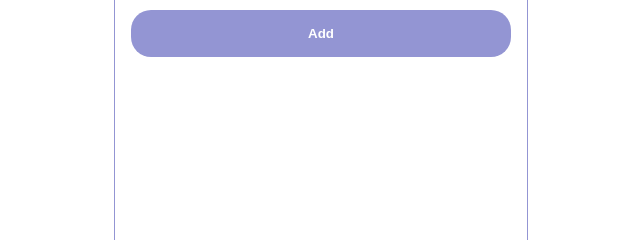
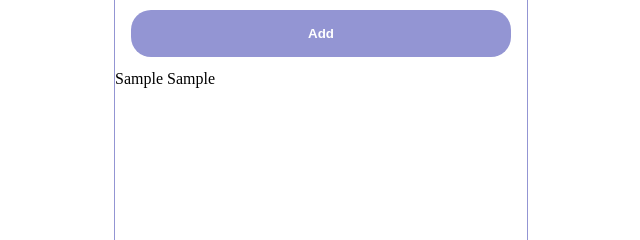
Before and after one commit to uttampun44/typescript-projects, a website: page todoapp/index.html in a window 1280 px wide. Both pictures are taken after typing "Sample", "Sample" into the empty fields and a click on the button "Add". Shown: the part 333-573 px from the top of the page, 319-959 px from the left. Drawn offline with Linux system fonts and the light colour scheme.

Commit message:
append text finish

```diff
--- a/todoapp/index.html
+++ b/todoapp/index.html
@@ -17,12 +17,16 @@
                     </div>
 
                     <div class="row_todo_input">
-                       <input value="" placeholder="Title" for="title" name="title" id="title"/>
-                       <input  value="" placeholder="Detail" for="Detail" name="detail" id="details"/>
+                       <input value="" placeholder="Title" for="title" name="title" id="title" required/>
+                       <input  value="" placeholder="Detail" for="Detail" name="detail" id="details" required/>
                     </div>
 
                     <div class="add_task">
                          <button>Add</button>
+                    </div>
+
+                    <div class="title_details">
+
                     </div>
                  </div>
             </div>
--- a/todoapp/js/index.js
+++ b/todoapp/js/index.js
@@ -2,15 +2,25 @@
 let addTask = document.querySelector('.add_task button');
 let title = document.querySelector('#title');
 let details = document.querySelector('#details');
+let title_detail = document.querySelector('.title_details');
+let title_para;
 // addtask function
 const addtask = () => {
     let tasks = [];
     const taskTitle = title.value;
     const taskDetail = details.value;
-    tasks.push(taskTitle);
-    tasks.push(taskDetail);
-    console.log(tasks);
-    localStorage.setItem("do_to_app", JSON.stringify(tasks));
+    if (taskTitle === "" || taskDetail === "") {
+        alert("Please enter the details");
+    }
+    else {
+        tasks.push(taskTitle);
+        tasks.push(taskDetail);
+        title_para = document.createElement("p");
+        title_detail.appendChild(title_para);
+        let task_join = tasks.join(" ");
+        title_detail.innerText = task_join;
+        localStorage.setItem("do_to_app", JSON.stringify(tasks));
+    }
 };
 addTask.addEventListener('click', function add_task() {
     addtask();
```
Also changed, not shown: todoapp/ts/index.ts (+19 -5 lines).
